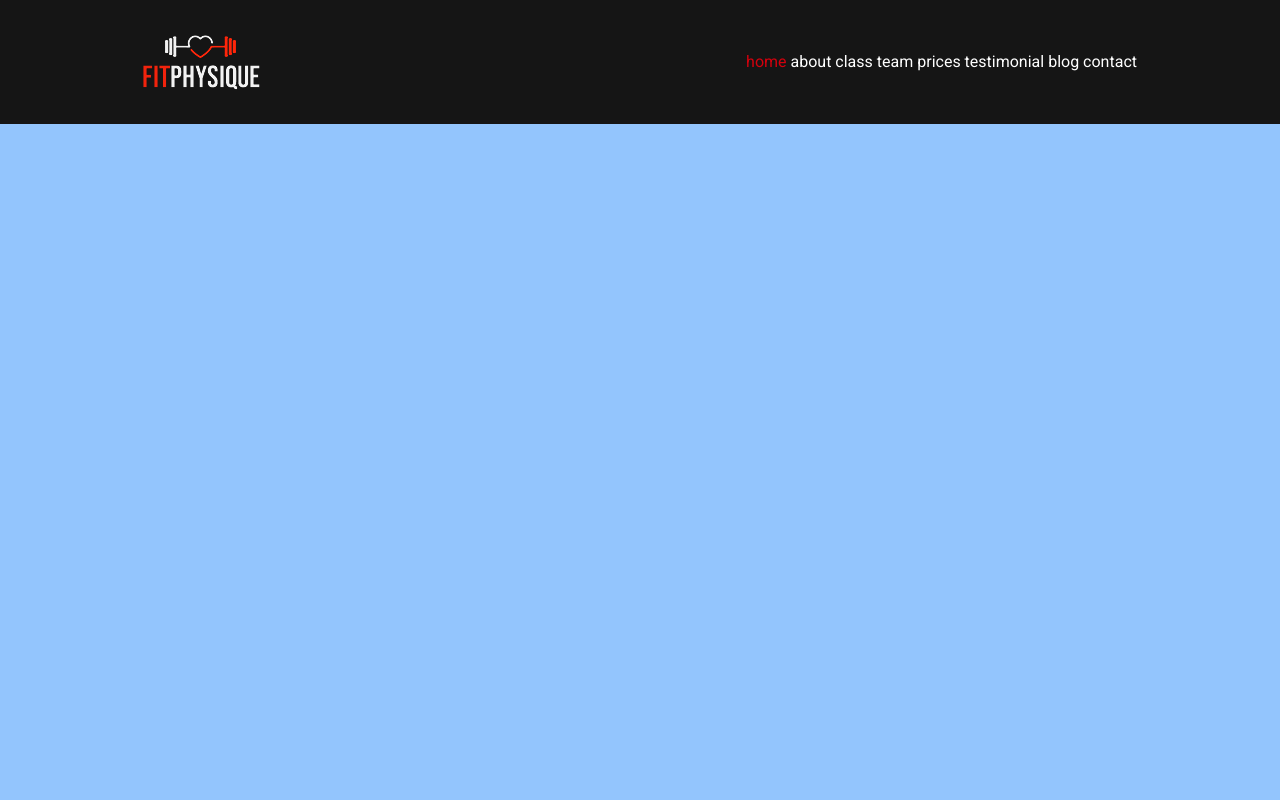
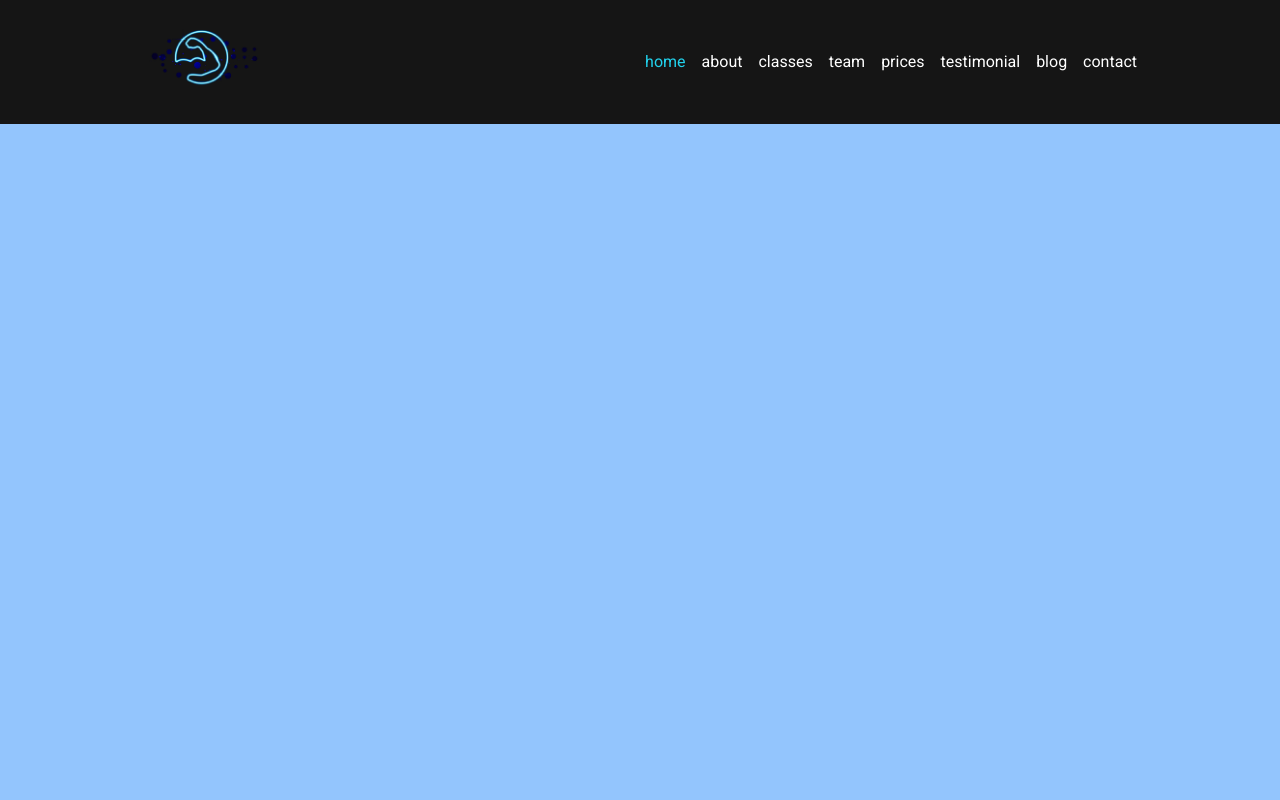
Before and after one commit to Kanuck-mk2/gym-website, a Next.js app: page / in a window 1280 px wide. Shown: the top 800 px of the page. Built offline with nearby package versions, Linux system fonts and the light colour scheme.

Commit message:
changed logo image and more styling the navbar

```diff
--- a/app/globals.css
+++ b/app/globals.css
@@ -34,5 +34,5 @@
 }
 
 .active {
-  @apply text-accent
+  @apply text-cyan-400
 }
--- a/components/Header.tsx
+++ b/components/Header.tsx
@@ -30,15 +30,18 @@ const Header = () => {
       <div className="container mx-auto h-full flex items-center justify-between">
         <Link href="">
           <Image
-            src={'/assets/img/logo.png'}
+            src={'/assets/img/logo2.png'}
             width={117}
             height={55}
             alt="logo"
           />
         </Link>
 
-        <MobileNav containerStyles="text-white xl:hidden" />
-        <Nav containerStyles=" flex gap-4 text-white  xl:flex hidden " />
+        <MobileNav
+          containerStyles=" flex flex-col  text-center gap-8 fixed bg-primary-200 w-full left-0
+         top-[124px] text-base uppercase  font-medium  text-white lg:hidden"
+        />
+        <Nav containerStyles=" flex gap-4 text-white lg:flex sm:hidden " />
       </div>
     </header>
   );
--- a/constants/index.ts
+++ b/constants/index.ts
@@ -1,5 +1,3 @@
-
-
 export interface NavbarLink {
   name: string;
   target: string;
@@ -9,7 +7,7 @@ export interface NavbarLink {
 export const navbarLinks: NavbarLink[] = [
   { name: 'home', target: 'home', offset: -100 },
   { name: 'about', target: 'about', offset: -80 },
-    { name: 'class', target: 'class', offset: -80 },
+  { name: 'classes', target: 'classes', offset: -80 },
   { name: 'team', target: 'team', offset: 0 },
   { name: 'prices', target: 'prices', offset: -40 },
   { name: 'testimonial', target: 'testimonial', offset: 0 },
```
Also changed, not shown: public/assets/img/logo2.png (added). Lines whose indentation alone changed are shown as unchanged.
